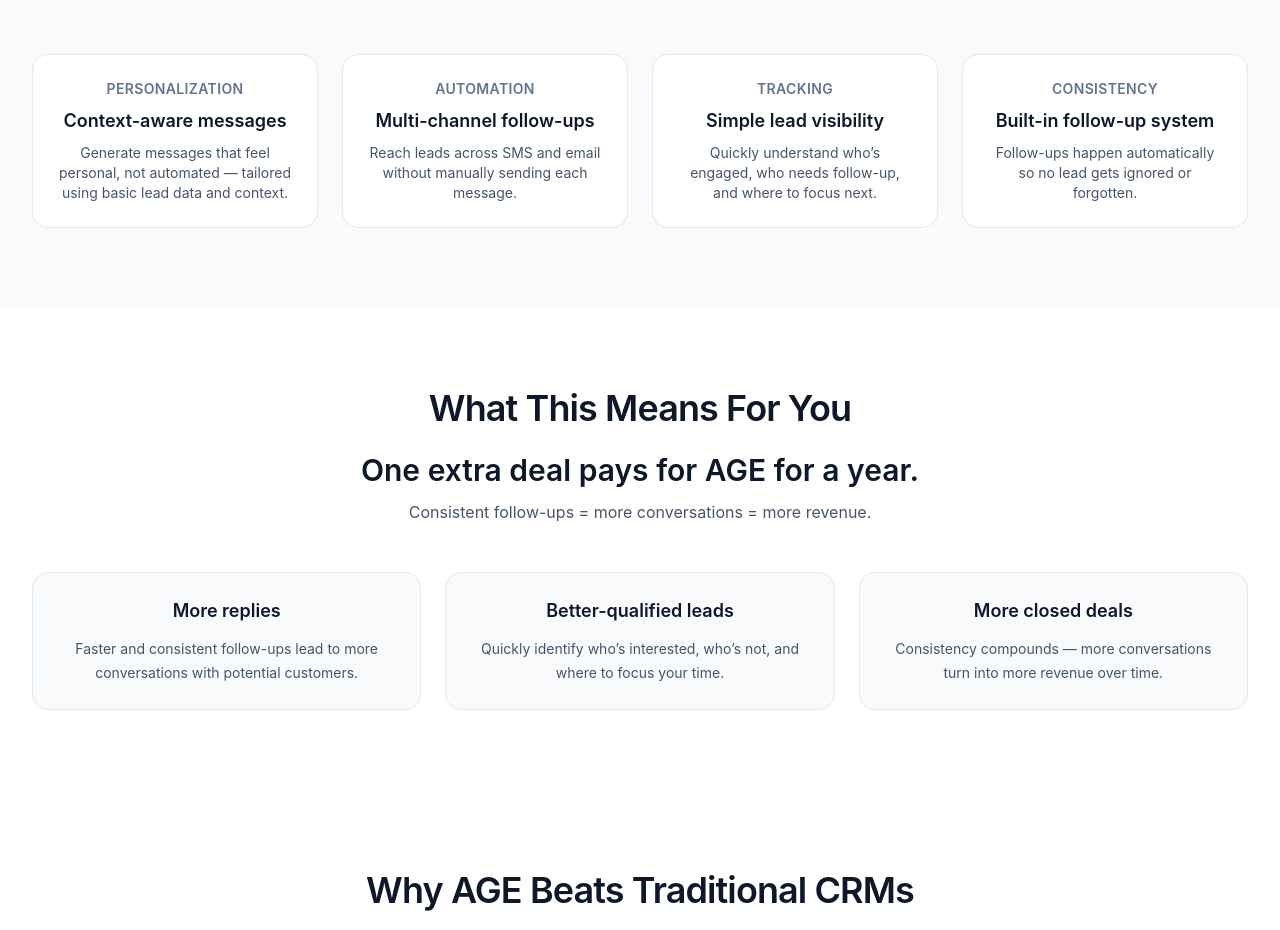
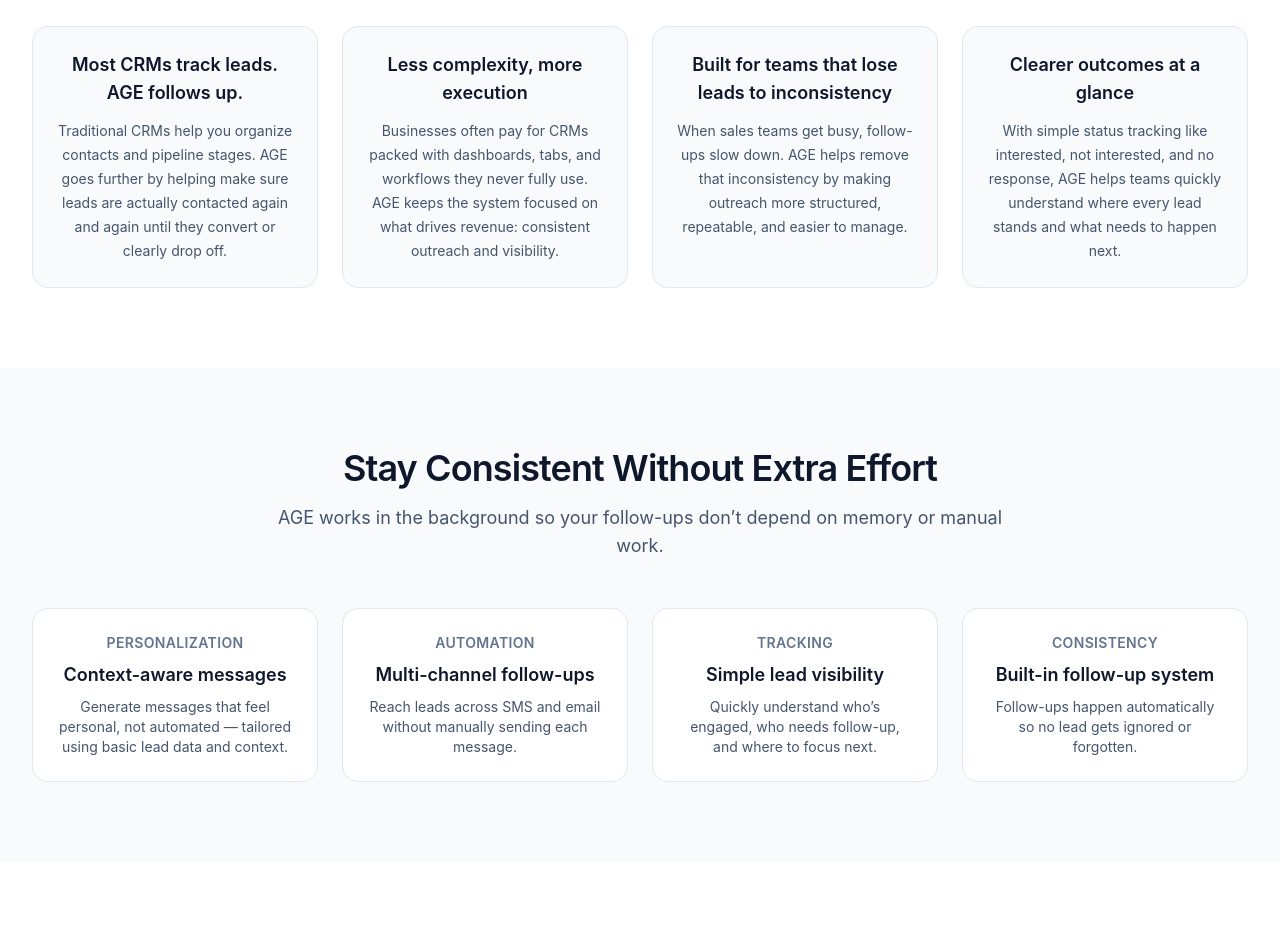
Before and after one commit to Pratham0-7/AutoGrowEcoFrontend, a React (Vite) app: page / in a window 1280 px wide. Shown: the part 1281-2211 px from the top of the page. Built offline with nearby package versions, Linux system fonts and the light colour scheme; no server answers.

Commit message:
Fixed the position of WHYAGE

```diff
--- a/src/components/Landing.jsx
+++ b/src/components/Landing.jsx
@@ -13,9 +13,9 @@ const Landing = () => {
       <main>
         <Hero />
         <Problem />
+        <WhyAGE />
         <Solution />
         <Results />
-        <WhyAGE />
       </main>
     </div>
   );
```
